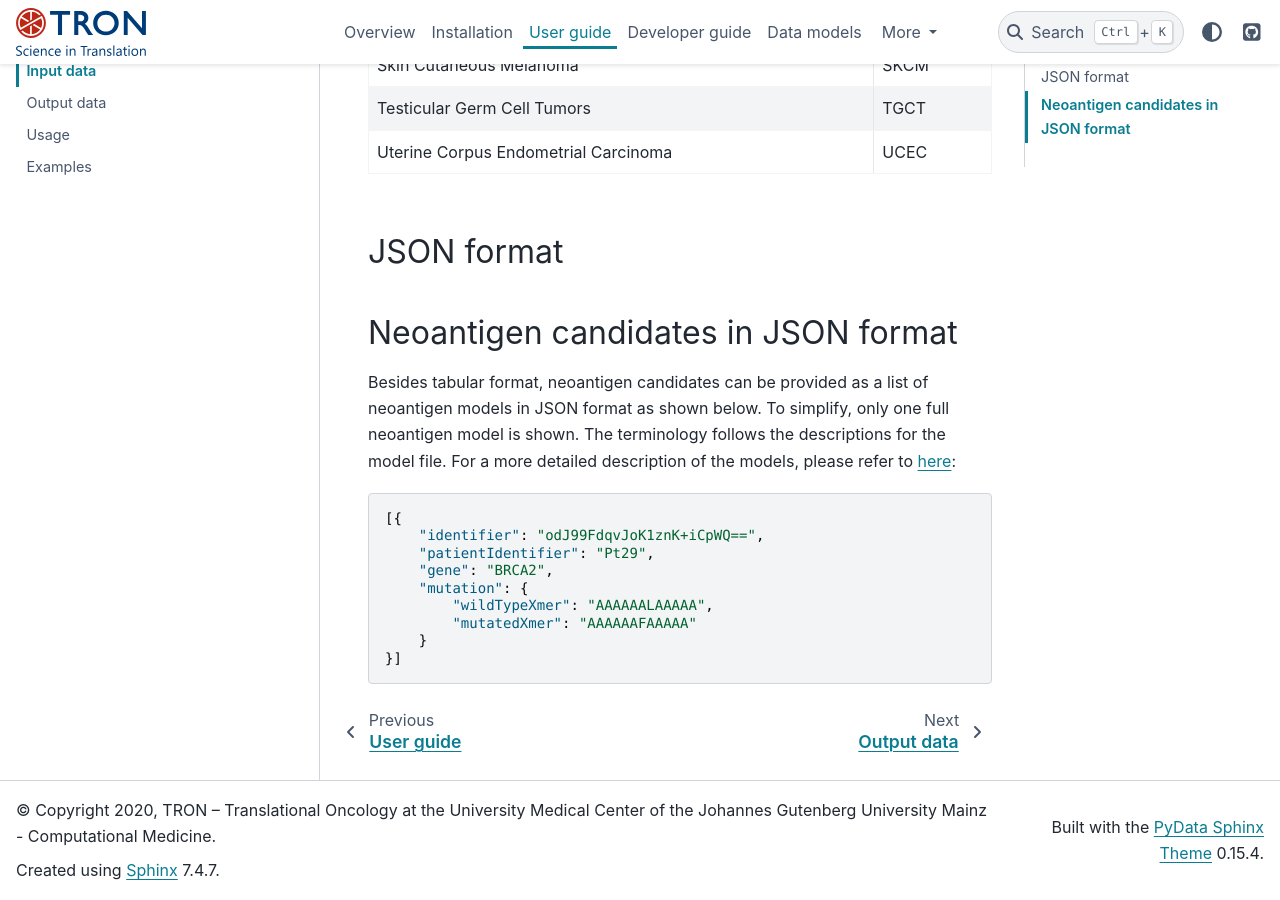
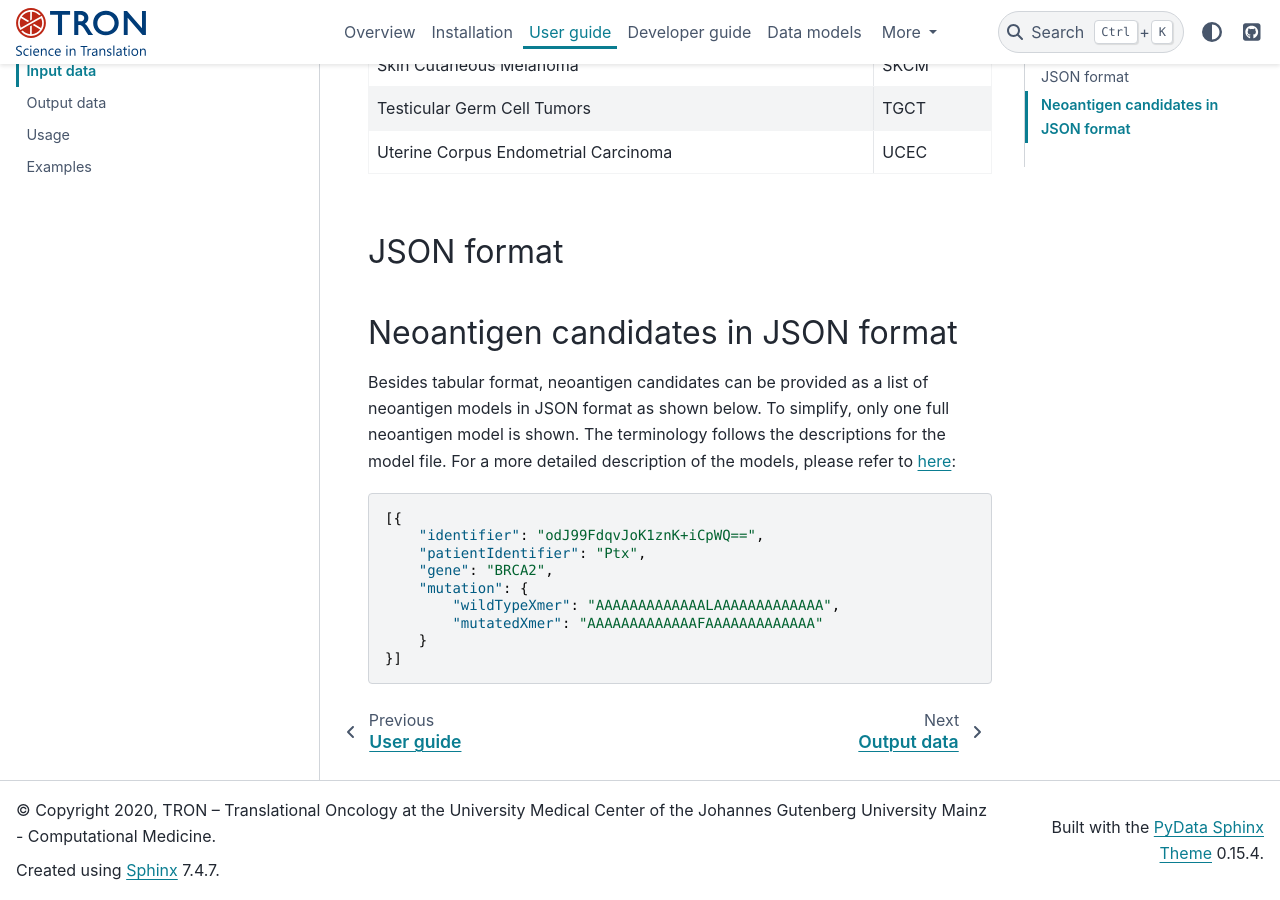
Before and after one commit to TRON-Bioinformatics/neofox, a Sphinx documentation site: the page built from docs/source/03_01_input_data.md, in a window 1280 px wide and 900 px high, scrolled down 4567 px. Built offline with Sphinx 7.4.7 and the PyData theme 0.15.4, drawn with Linux system fonts in a browser that asks for light colours.

Commit message:
some minor add

````diff
--- a/docs/source/03_01_input_data.md
+++ b/docs/source/03_01_input_data.md
@@ -103,11 +103,11 @@ Besides tabular format, neoantigen candidates can be provided as a list of neoan
 ```json
 [{
     "identifier": "odJ99FdqvJoK1znK+iCpWQ==",
-    "patientIdentifier": "Pt29",
+    "patientIdentifier": "Ptx",
     "gene": "BRCA2",
     "mutation": {
-        "wildTypeXmer": "AAAAAALAAAAA",
-        "mutatedXmer": "AAAAAAFAAAAA"
+        "wildTypeXmer": "AAAAAAAAAAAAALAAAAAAAAAAAAA",
+        "mutatedXmer": "AAAAAAAAAAAAAFAAAAAAAAAAAAA"
     }
 }]
 ```
````
Also changed, not shown: docs/source/03_03_usage.md (+1 -1 lines).
